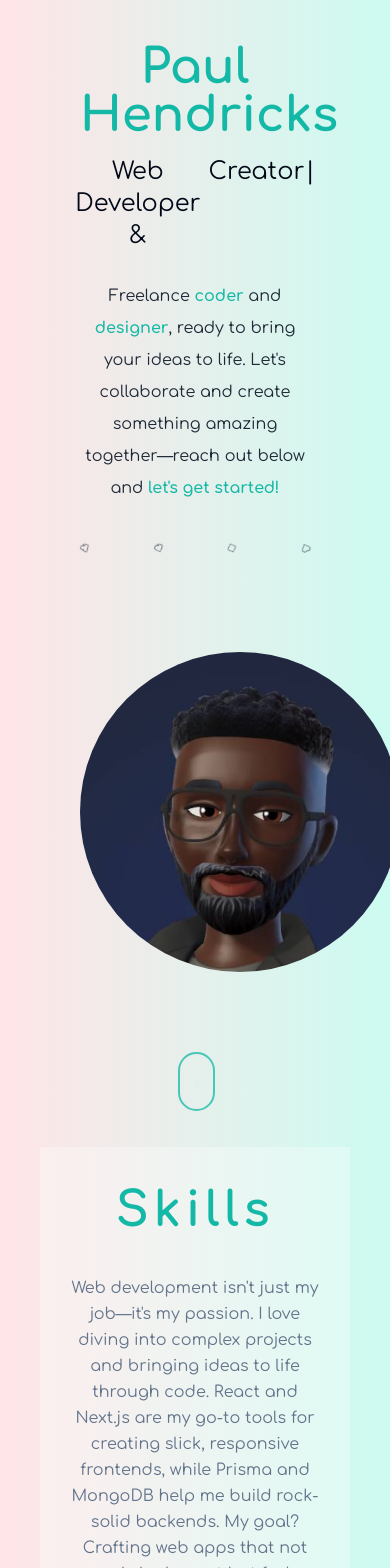
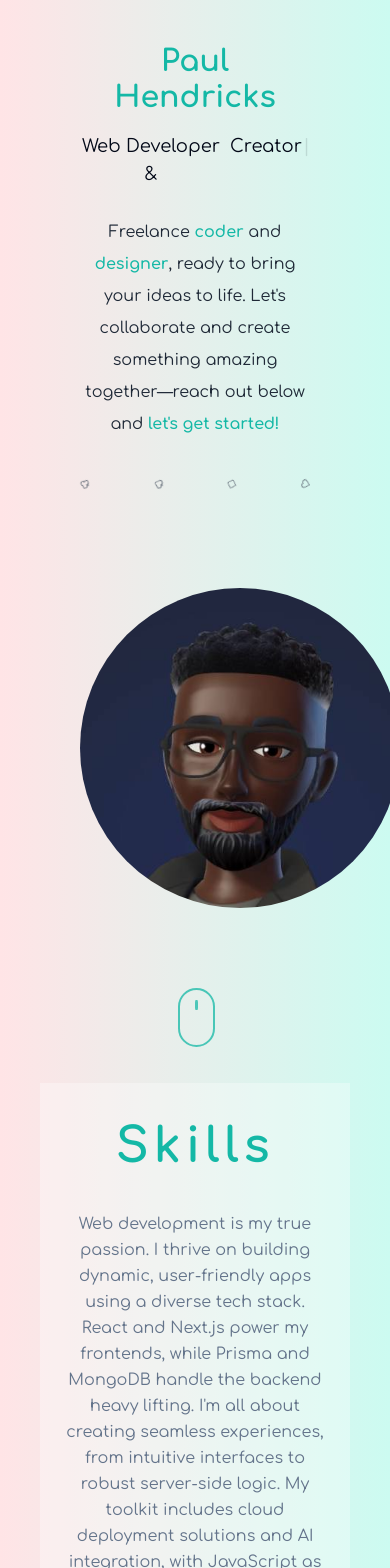
Before and after one commit to cleanaz-dev/ph-portfolio, a Next.js app: page / in a window 390 px wide. Shown: the part 180-1748 px from the top of the page. Built offline with nearby package versions, Linux system fonts and the light colour scheme.

Commit message:
initial commit

```diff
--- a/components/Hero.jsx
+++ b/components/Hero.jsx
@@ -13,10 +13,10 @@ export default function Hero() {
   <>
    <section id="home" className="min-h-screen max-w-6xl mx-auto">
     <div className="text-center p-10 py-10">
-     <h2 className="text-5xl py-2 text-teal-500 font-bold dark:text-teal-400 md:text-6xl">
+     <h2 className="text-3xl md:text-5xl py-2 text-teal-500 font-bold dark:text-teal-400 ">
       Paul Hendricks
      </h2>
-     <h3 className="flex text-center justify-center text-2xl py-2 dark:text-white md:text-3xl">
+     <h3 className="flex text-center justify-center text-lg py-2 dark:text-white md:text-3xl">
       <span className="mr-2">Web Developer &{" "}</span>
       <Typewriter
 
--- a/components/Portfolio.jsx
+++ b/components/Portfolio.jsx
@@ -2,6 +2,7 @@ import Image from 'next/image';
 import Link from 'next/link';
 import React from 'react';
 import { Badge } from './ui/badge';
+import { Link2 } from 'lucide-react';
 
 const projects = [
  {
@@ -36,9 +37,10 @@ const projects = [
 ];
 
 const ProjectCard = ({ title, technologies, description, image, liveLink }) => (
-  <div className="flex flex-col md:flex-row bg-white/30 rounded-lg shadow-md overflow-hidden mb-8 max-h-64 hover:bg-gradient-to-tr hover:from-teal-400/20 hover:to-rose-500/20 hover:shadow-2xl">
-    <div className="md:w-1/3 w-full h-48 md:h-auto overflow-hidden p-6">
-      {/* Fixed dimensions and object-cover for consistent image sizing */}
+  <div className="flex flex-col sm:flex-col md:flex-row bg-white/30 rounded-lg shadow-md overflow-hidden mb-8 min-h-64
+  md:max-h-64 hover:bg-gradient-to-tr hover:from-teal-400/20 hover:to-rose-500/20 hover:shadow-2xl transition-all duration-300">
+    {/* Image section */}
+    <div className="w-full h-72 md:h-auto md:w-1/3 p-4">
       <Image
         src={image}
         alt={title}
@@ -47,19 +49,21 @@ const ProjectCard = ({ title, technologies, description, image, liveLink }) => (
         className="w-full h-full object-cover rounded-lg"
       />
     </div>
-    <div className="md:w-2/3 p-6 flex flex-col justify-between">
+
+    {/* Content section */}
+    <div className="flex flex-col justify-between p-6 md:w-2/3">
       <h2 className="text-2xl font-bold mb-2 text-slate-600">{title}</h2>
       <p className="text-gray-700 mb-4">{description}</p>
-      <div className="mb-4">
+      <div className="mb-4 flex flex-wrap gap-2">
         {technologies.map((tech, index) => (
-          <Badge key={index} variant="outline" className="text-sm mr-2 mb-2 text-purple-400">
+          <Badge key={index} variant="outline" className="text-sm text-purple-400 border-purple-400">
             {tech}
           </Badge>
         ))}
       </div>
-      <div className="flex space-x-4">
-        <Link href={liveLink} className="text-purple-600 hover:text-purple-800 font-semibold">
-          <span>Live</span>
+      <div className="flex space-x-4 hover:text-white">
+        <Link href={liveLink} className="text-purple-600  font-semibold">
+          <span className='font-bold flex gap-2 hover:font-bold'>Live <Link2 /></span>
         </Link>
       </div>
     </div>
--- a/components/Skills.jsx
+++ b/components/Skills.jsx
@@ -29,12 +29,12 @@ export default function Skills() {
     <div>
      <h1 className="text-teal-500  text-5xl font-bold mb-4 tracking-widest">Skills</h1>
      <p className="max-w-3xl mb-6 leading-relaxed  p-6 text-slate-500 rounded-md">
-     Web development isn't just my job—it's my passion. I love diving into complex projects and bringing ideas to life through code. React and Next.js are my go-to tools for creating slick, responsive frontends, while Prisma and MongoDB help me build rock-solid backends. My goal? Crafting web apps that not only look great but feel intuitive and seamless to use. I'm always pushing my boundaries, whether it's mastering AWS deployment or exploring the exciting world of AI integration. JavaScript is my trusty sidekick throughout it all. Want to see what's in my developer toolbox? Take a spin through the carousel—it'll give you a peek at the tech that gets me excited to code every day.
+     Web development is my true passion. I thrive on building dynamic, user-friendly apps using a diverse tech stack. React and Next.js power my frontends, while Prisma and MongoDB handle the backend heavy lifting. I'm all about creating seamless experiences, from intuitive interfaces to robust server-side logic. My toolkit includes cloud deployment solutions and AI integration, with JavaScript as my primary language. Curious about my go-to tools? Check out the carousel for a quick tour of the tech that fuels my coding adventures.
      </p>
 
     </div>
     <Carousel
-     className="w-full max-w-3xl"
+     className="md:w-full max-w-3xl w-2/3"
      plugins={[
       Autoplay({
        delay: 2000,
```
